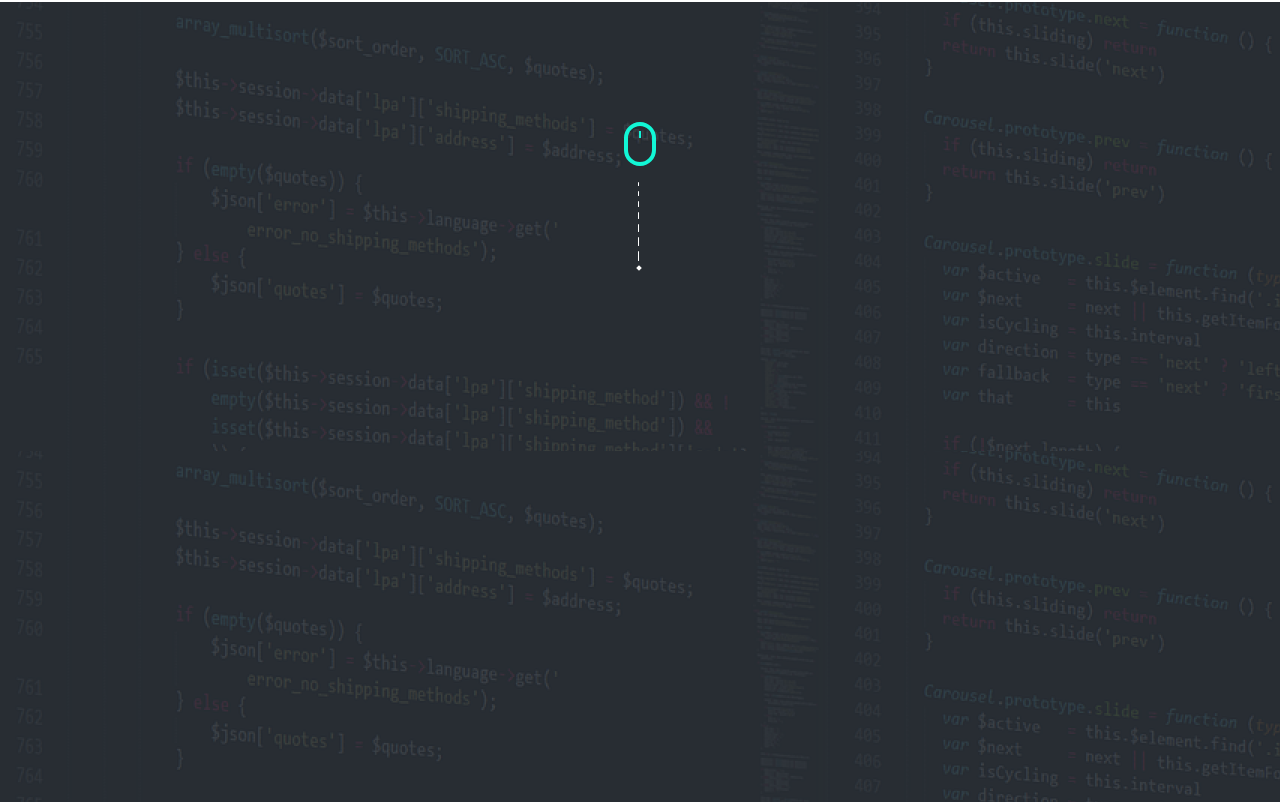
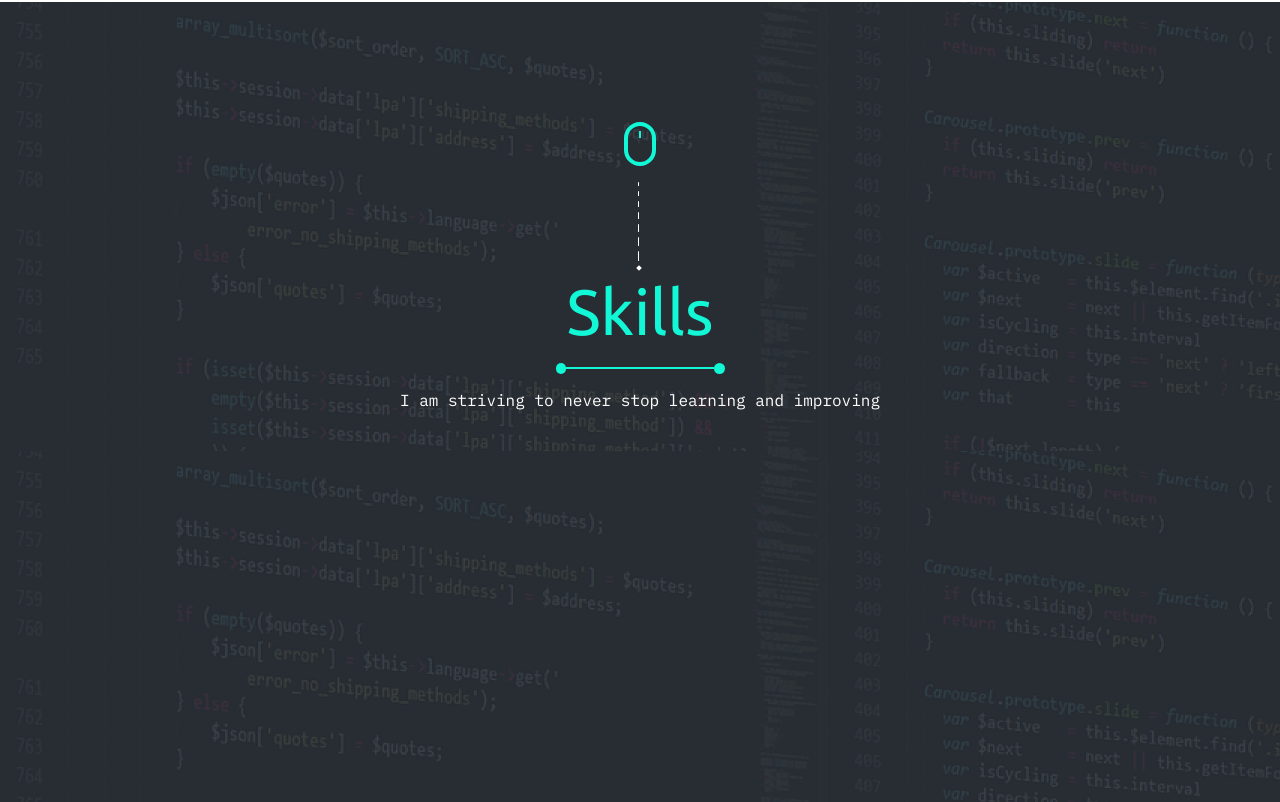
Before and after one commit to thatanoslord/Portfolio, a plain HTML site: page index.html in a window 1280 px wide. Shown: the part 878-1680 px from the top of the page. Drawn offline with Linux system fonts and the light colour scheme.

Commit message:
new adds to html and css codes

```diff
--- a/css/style.css
+++ b/css/style.css
@@ -209,3 +209,39 @@
     position: relative;
     right: 1px;
 }
+
+.skills_section h2 {
+    font-family: "Ubuntu", sans-serif;
+    font-size: 64px;
+    font-weight: normal;
+    color: var(--greenishcyan);
+    line-height: 72px;
+    margin-bottom: 16px;
+
+}
+
+.skills_line {
+    display: flex;
+    flex-flow: row;
+    align-items: center;
+    margin-bottom: 16px;
+}
+
+.dot {
+    background: var(--greenishcyan);
+    width: 10.5px;
+    height: 10.5px;
+    border-radius: 10.5px;
+}
+
+.hline {
+    width: 148px;
+    height: 2px;
+    background-color: var(--greenishcyan);
+}
+
+.skills_section p {
+    font-family: "IBM Plex Mono", monospace, sans-serif;
+    font-size: 16px;
+    color: var(--white);
+}
--- a/index.html
+++ b/index.html
@@ -85,6 +85,13 @@
             <div class="line line7"></div>
             <div class="line cube"></div>
         </div>
+        <h2>Skills</h2>
+        <div class="skills_line">
+            <div class="dot"></div>
+            <div class="hline"></div>
+            <div class="dot"></div>
+        </div>
+        <p>I am striving to never stop learning and improving</p>
 
     </section>
 </body>
```
